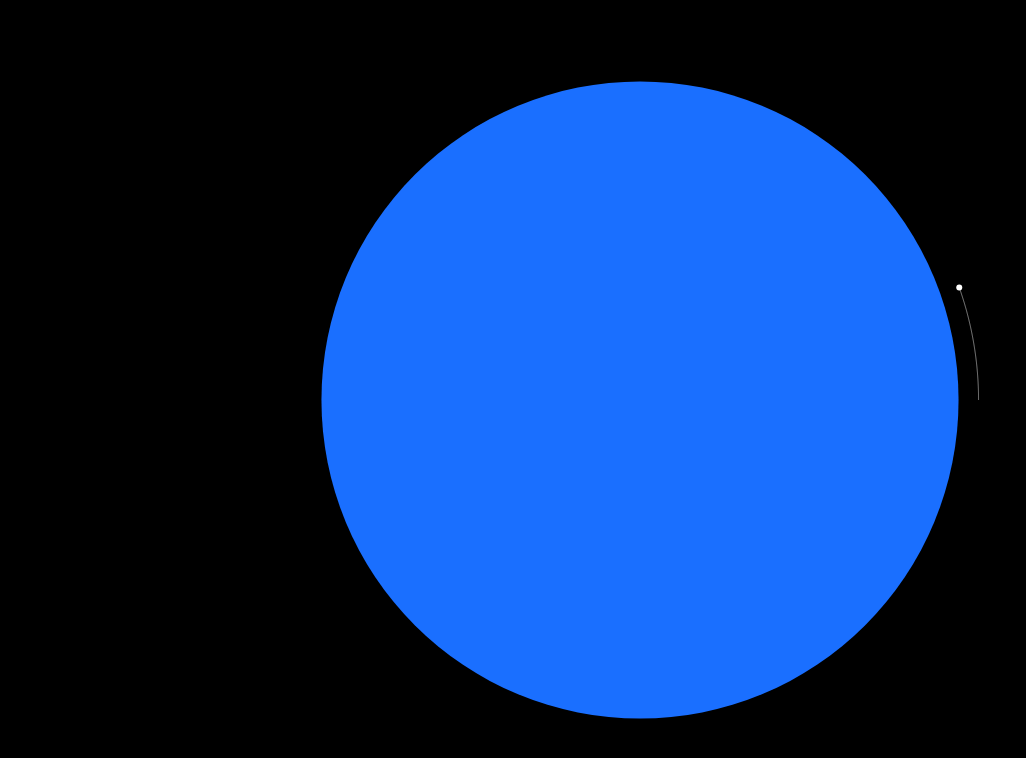
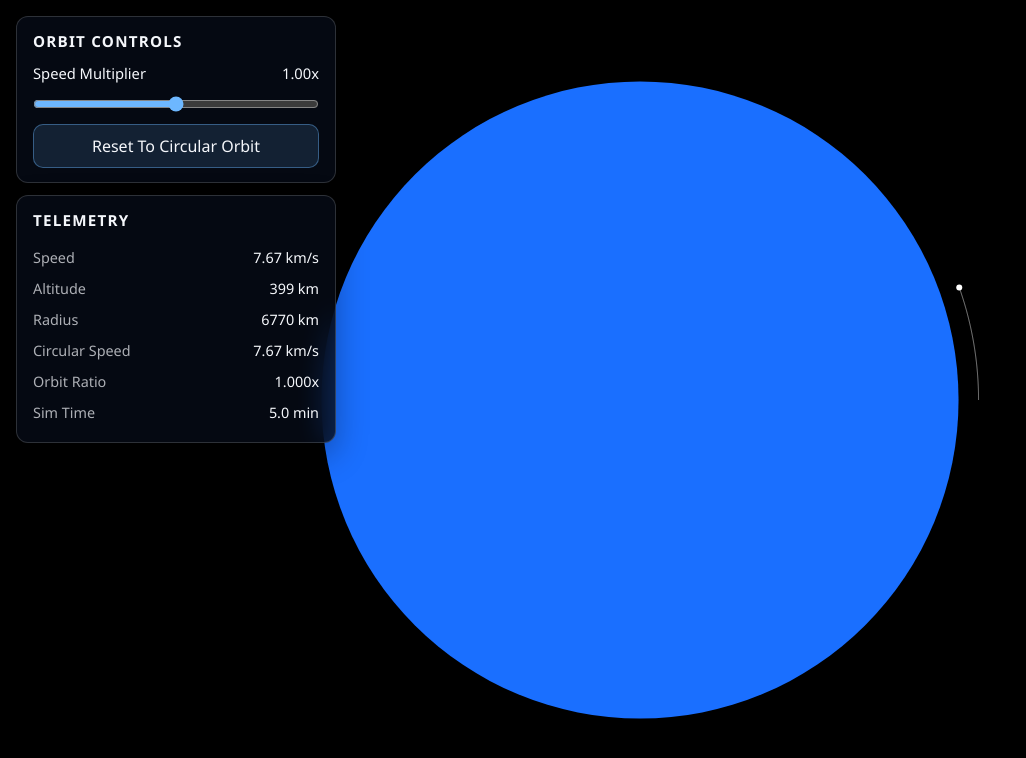
Before and after one commit to omincron/orbit-simulator, a plain HTML site: page index.html in a window 1280 px wide. Shown: the whole page, without its empty margins (0-1026 px from the left). Drawn offline with Linux system fonts and the light colour scheme.

Commit message:
feat: implement  controls and telemetry for user interaction

```diff
--- a/index.html
+++ b/index.html
@@ -8,6 +8,36 @@
   </head>
   <body>
     <canvas id="sim-canvas" aria-label="2D orbit simulation"></canvas>
+    <section class="hud" aria-label="Simulation controls and telemetry">
+      <div class="panel controls-panel">
+        <h1>Orbit Controls</h1>
+        <label class="control-row" for="speed-slider">
+          <span>Speed Multiplier</span>
+          <output id="speed-factor-value" for="speed-slider">1.00x</output>
+        </label>
+        <input
+          id="speed-slider"
+          type="range"
+          min="0.6"
+          max="1.4"
+          step="0.01"
+          value="1.00"
+        />
+        <button id="reset-button" type="button">Reset To Circular Orbit</button>
+      </div>
+
+      <div class="panel telemetry-panel">
+        <h2>Telemetry</h2>
+        <dl>
+          <div><dt>Speed</dt><dd id="speed-readout">0 km/s</dd></div>
+          <div><dt>Altitude</dt><dd id="altitude-readout">0 km</dd></div>
+          <div><dt>Radius</dt><dd id="radius-readout">0 km</dd></div>
+          <div><dt>Circular Speed</dt><dd id="circular-speed-readout">0 km/s</dd></div>
+          <div><dt>Orbit Ratio</dt><dd id="orbit-ratio-readout">0.00x</dd></div>
+          <div><dt>Sim Time</dt><dd id="sim-time-readout">0 min</dd></div>
+        </dl>
+      </div>
+    </section>
     <script type="module" src="./main.js"></script>
   </body>
 </html>
--- a/main.js
+++ b/main.js
@@ -1,39 +1,55 @@
-// ── Physical constants ────────────────────────────────────────────────────────
-const G = 6.674e-11;          // gravitational constant  (m³ kg⁻¹ s⁻²)
-const EARTH_MASS = 5.972e24;  // Earth mass              (kg)
-const EARTH_RADIUS = 6.371e6; // Earth mean radius       (m)  — display only
+const G = 6.674e-11;
+const EARTH_MASS = 5.972e24;
+const EARTH_RADIUS = 6.371e6;
 
-// ── Simulation timestep ───────────────────────────────────────────────────────
-// Step 1.5: use a smaller fixed dt for better orbital stability.
-const DT = 1;                 // seconds per physics step
-const TIME_SCALE = 60;        // simulation seconds per real second
-const R_MIN = 1e3;            // minimum radius clamp    (m)  — prevents ÷0
+const DT = 1;
+const TIME_SCALE = 60;
+const R_MIN = 1e3;
 
-// ── Rendering ─────────────────────────────────────────────────────────────────
-// LEO orbit radius ≈ 6.771e6 m.  We want that to fit comfortably on a ~400 px
-// half-screen, so 1 pixel ≈ 20 000 m  →  scale = 5e-5 px/m.
-const METERS_TO_PIXELS = 5e-5;         // px per metre
-const EARTH_RADIUS_PX  = Math.max(2, EARTH_RADIUS * METERS_TO_PIXELS);
+const METERS_TO_PIXELS = 5e-5;
+const EARTH_RADIUS_PX = Math.max(2, EARTH_RADIUS * METERS_TO_PIXELS);
 const SATELLITE_RADIUS_PX = 3;
 
-// ── Loop limits ───────────────────────────────────────────────────────────────
 const MAX_STEPS_PER_FRAME = 12;
-const TRAIL_MAX_POINTS    = 2000;
+const TRAIL_MAX_POINTS = 2000;
 
-// ── Initial conditions: circular LEO at ~400 km altitude ─────────────────────
-// r₀ = 6.771e6 m,  v_circ = √(GM/r₀) ≈ 7672 m/s  (tangent, +y direction)
-const ORBIT_RADIUS   = EARTH_RADIUS + 4e5;                   // 6.771e6 m
-const ORBITAL_SPEED  = Math.sqrt(G * EARTH_MASS / ORBIT_RADIUS); // ≈ 7672 m/s
+const ORBIT_RADIUS = EARTH_RADIUS + 4e5;
+const ORBITAL_SPEED = Math.sqrt(G * EARTH_MASS / ORBIT_RADIUS);
+const MIN_SPEED_FACTOR = 0.6;
+const MAX_SPEED_FACTOR = 1.4;
 
 const canvas = document.getElementById("sim-canvas");
+const speedSlider = document.getElementById("speed-slider");
+const speedFactorValue = document.getElementById("speed-factor-value");
+const resetButton = document.getElementById("reset-button");
+const speedReadout = document.getElementById("speed-readout");
+const altitudeReadout = document.getElementById("altitude-readout");
+const radiusReadout = document.getElementById("radius-readout");
+const circularSpeedReadout = document.getElementById("circular-speed-readout");
+const orbitRatioReadout = document.getElementById("orbit-ratio-readout");
+const simTimeReadout = document.getElementById("sim-time-readout");
+
+if (
+  !canvas ||
+  !speedSlider ||
+  !speedFactorValue ||
+  !resetButton ||
+  !speedReadout ||
+  !altitudeReadout ||
+  !radiusReadout ||
+  !circularSpeedReadout ||
+  !orbitRatioReadout ||
+  !simTimeReadout
+) {
+  throw new Error("Required DOM elements are missing.");
+}
+
 const ctx = canvas.getContext("2d");
 
 if (!ctx) {
   throw new Error("2D canvas context is required.");
 }
 
-// Top-down view: +x → right (east), +y → up (north), origin = Earth centre.
-// Satellite starts on the +x axis moving tangentially in the +y direction.
 const satellite = {
   previousPosition: { x: ORBIT_RADIUS, y: 0 },
   position: { x: ORBIT_RADIUS, y: 0 },
@@ -41,6 +57,10 @@ const satellite = {
 };
 
 const trail = [];
+
+let simulationTimeSeconds = 0;
+let accumulator = 0;
+let previousTimeSeconds = performance.now() / 1000;
 
 function resizeCanvas() {
   const dpr = window.devicePixelRatio || 1;
@@ -58,16 +78,18 @@ function computeGravityAcceleration(position) {
   const dy = -position.y;
   const r = Math.hypot(dx, dy);
   const rSafe = Math.max(r, R_MIN);
+  const a = (G * EARTH_MASS) / (rSafe * rSafe);
 
-  const a = (G * EARTH_MASS) / (rSafe * rSafe);
-  const ax = a * (dx / rSafe);
-  const ay = a * (dy / rSafe);
-
-  return { x: ax, y: ay };
+  return {
+    x: a * (dx / rSafe),
+    y: a * (dy / rSafe)
+  };
 }
 
 function assertFiniteState() {
   const values = [
+    satellite.previousPosition.x,
+    satellite.previousPosition.y,
     satellite.position.x,
     satellite.position.y,
     satellite.velocity.x,
@@ -81,18 +103,111 @@ function assertFiniteState() {
   }
 }
 
+function formatKilometers(valueMeters, digits = 0) {
+  return `${(valueMeters / 1000).toFixed(digits)} km`;
+}
+
+function formatKilometersPerSecond(valueMetersPerSecond, digits = 2) {
+  return `${(valueMetersPerSecond / 1000).toFixed(digits)} km/s`;
+}
+
+function formatSimulationTime(totalSeconds) {
+  const minutes = totalSeconds / 60;
+  if (minutes < 60) {
+    return `${minutes.toFixed(1)} min`;
+  }
+
+  return `${(minutes / 60).toFixed(2)} h`;
+}
+
+function getRadius() {
+  return Math.hypot(satellite.position.x, satellite.position.y);
+}
+
+function getSpeedMagnitude() {
+  return Math.hypot(satellite.velocity.x, satellite.velocity.y);
+}
+
+function getCircularSpeedAtRadius(radius) {
+  return Math.sqrt(G * EARTH_MASS / Math.max(radius, R_MIN));
+}
+
+function getTangentialUnitVector() {
+  const radius = getRadius();
+  const radiusSafe = Math.max(radius, R_MIN);
+
+  return {
+    x: -satellite.position.y / radiusSafe,
+    y: satellite.position.x / radiusSafe
+  };
+}
+
+function resetTrail() {
+  trail.length = 0;
+  trail.push({ x: satellite.position.x, y: satellite.position.y });
+}
+
+function updateTelemetry() {
+  const radius = getRadius();
+  const altitude = radius - EARTH_RADIUS;
+  const speed = getSpeedMagnitude();
+  const circularSpeed = getCircularSpeedAtRadius(radius);
+
+  speedReadout.textContent = formatKilometersPerSecond(speed);
+  altitudeReadout.textContent = formatKilometers(altitude);
+  radiusReadout.textContent = formatKilometers(radius);
+  circularSpeedReadout.textContent = formatKilometersPerSecond(circularSpeed);
+  orbitRatioReadout.textContent = `${(speed / circularSpeed).toFixed(3)}x`;
+  simTimeReadout.textContent = formatSimulationTime(simulationTimeSeconds);
+}
+
+function applySpeedFactor(speedFactor) {
+  const clampedFactor = Math.min(MAX_SPEED_FACTOR, Math.max(MIN_SPEED_FACTOR, speedFactor));
+  const radius = getRadius();
+  const circularSpeed = getCircularSpeedAtRadius(radius);
+  const tangentialDirection = getTangentialUnitVector();
+  const newSpeed = circularSpeed * clampedFactor;
+
+  satellite.previousPosition.x = satellite.position.x;
+  satellite.previousPosition.y = satellite.position.y;
+  satellite.velocity.x = tangentialDirection.x * newSpeed;
+  satellite.velocity.y = tangentialDirection.y * newSpeed;
+
+  speedSlider.value = clampedFactor.toFixed(2);
+  speedFactorValue.textContent = `${clampedFactor.toFixed(2)}x`;
+
+  resetTrail();
+  updateTelemetry();
+}
+
+function resetToCircularOrbit() {
+  satellite.previousPosition.x = ORBIT_RADIUS;
+  satellite.previousPosition.y = 0;
+  satellite.position.x = ORBIT_RADIUS;
+  satellite.position.y = 0;
+  satellite.velocity.x = 0;
+  satellite.velocity.y = ORBITAL_SPEED;
+
+  simulationTimeSeconds = 0;
+  accumulator = 0;
+  speedSlider.value = "1.00";
+  speedFactorValue.textContent = "1.00x";
+
+  resetTrail();
+  updateTelemetry();
+}
+
 function stepPhysics() {
   satellite.previousPosition.x = satellite.position.x;
   satellite.previousPosition.y = satellite.position.y;
 
   const acceleration = computeGravityAcceleration(satellite.position);
 
-  // Semi-implicit Euler (symplectic Euler): better long-term orbital behavior.
   satellite.velocity.x += acceleration.x * DT;
   satellite.velocity.y += acceleration.y * DT;
-
   satellite.position.x += satellite.velocity.x * DT;
   satellite.position.y += satellite.velocity.y * DT;
+  simulationTimeSeconds += DT;
 
   assertFiniteState();
 
@@ -120,22 +235,18 @@ function drawScene(alpha) {
   const centerX = canvas.width / 2;
   const centerY = canvas.height / 2;
 
-  // Top-down view: simulation +y is screen-up, so invert y axis.
-  // Scale converts metres → pixels.
   ctx.setTransform(METERS_TO_PIXELS, 0, 0, -METERS_TO_PIXELS, centerX, centerY);
 
-  // Earth — blue circle sized to its real radius in the chosen scale.
   ctx.fillStyle = "#1a6fff";
   drawFilledCircle(0, 0, EARTH_RADIUS_PX / METERS_TO_PIXELS);
 
-  // Orbit trail — thin white line.
   if (trail.length > 1) {
     ctx.strokeStyle = "rgba(255,255,255,0.5)";
     ctx.lineWidth = 1 / METERS_TO_PIXELS;
     ctx.beginPath();
     ctx.moveTo(trail[0].x, trail[0].y);
-    for (let i = 1; i < trail.length; i += 1) {
-      ctx.lineTo(trail[i].x, trail[i].y);
+    for (let index = 1; index < trail.length; index += 1) {
+      ctx.lineTo(trail[index].x, trail[index].y);
     }
     ctx.stroke();
   }
@@ -143,7 +254,6 @@ function drawScene(alpha) {
   const satelliteX = lerp(satellite.previousPosition.x, satellite.position.x, alpha);
   const satelliteY = lerp(satellite.previousPosition.y, satellite.position.y, alpha);
 
-  // Satellite — bright white dot.
   ctx.fillStyle = "#fff";
   drawFilledCircle(
     satelliteX,
@@ -151,9 +261,6 @@ function drawScene(alpha) {
     SATELLITE_RADIUS_PX / METERS_TO_PIXELS
   );
 }
-
-let accumulator = 0;
-let previousTimeSeconds = performance.now() / 1000;
 
 function frame() {
   const nowSeconds = performance.now() / 1000;
@@ -164,9 +271,7 @@ function frame() {
     frameDelta = 0;
   }
 
-  // Clamp unusually long frames (tab switch, debugger pause) to keep stepping sane.
   frameDelta = Math.min(frameDelta, 0.25);
-
   accumulator += frameDelta * TIME_SCALE;
 
   let steps = 0;
@@ -180,13 +285,21 @@ function frame() {
     accumulator = DT - 1e-9;
   }
 
-  const alpha = accumulator / DT;
-  drawScene(alpha);
+  drawScene(accumulator / DT);
+  updateTelemetry();
   requestAnimationFrame(frame);
 }
 
 resizeCanvas();
 window.addEventListener("resize", resizeCanvas);
 
-trail.push({ x: satellite.position.x, y: satellite.position.y });
+speedSlider.addEventListener("input", (event) => {
+  applySpeedFactor(Number(event.target.value));
+});
+
+resetButton.addEventListener("click", () => {
+  resetToCircularOrbit();
+});
+
+resetToCircularOrbit();
 requestAnimationFrame(frame);
--- a/styles.css
+++ b/styles.css
@@ -5,6 +5,8 @@ body {
   height: 100%;
   overflow: hidden;
   background: #000;
+  color: #f5f7fb;
+  font-family: "IBM Plex Sans", "Segoe UI", sans-serif;
 }
 
 #sim-canvas {
@@ -13,3 +15,90 @@ body {
   height: 100vh;
   background: #000;
 }
+
+.hud {
+  position: fixed;
+  top: 16px;
+  left: 16px;
+  display: grid;
+  gap: 12px;
+  width: min(320px, calc(100vw - 32px));
+  pointer-events: none;
+}
+
+.panel {
+  padding: 14px 16px;
+  border: 1px solid rgba(255, 255, 255, 0.16);
+  border-radius: 12px;
+  background: rgba(7, 12, 24, 0.78);
+  backdrop-filter: blur(12px);
+  box-shadow: 0 12px 32px rgba(0, 0, 0, 0.3);
+  pointer-events: auto;
+}
+
+.panel h1,
+.panel h2 {
+  margin: 0 0 12px;
+  font-size: 0.95rem;
+  letter-spacing: 0.08em;
+  text-transform: uppercase;
+}
+
+.control-row {
+  display: flex;
+  justify-content: space-between;
+  align-items: center;
+  gap: 12px;
+  margin-bottom: 12px;
+  font-size: 0.92rem;
+}
+
+#speed-slider {
+  width: 100%;
+  margin: 0 0 12px;
+  accent-color: #6db7ff;
+}
+
+#reset-button {
+  width: 100%;
+  padding: 10px 12px;
+  border: 1px solid rgba(109, 183, 255, 0.4);
+  border-radius: 10px;
+  background: rgba(109, 183, 255, 0.14);
+  color: inherit;
+  font: inherit;
+  cursor: pointer;
+}
+
+#reset-button:hover {
+  background: rgba(109, 183, 255, 0.22);
+}
+
+.telemetry-panel dl {
+  margin: 0;
+}
+
+.telemetry-panel div {
+  display: flex;
+  justify-content: space-between;
+  gap: 12px;
+  padding: 6px 0;
+  font-size: 0.9rem;
+}
+
+.telemetry-panel dt {
+  color: rgba(245, 247, 251, 0.7);
+}
+
+.telemetry-panel dd {
+  margin: 0;
+  font-variant-numeric: tabular-nums;
+}
+
+@media (max-width: 640px) {
+  .hud {
+    top: 12px;
+    left: 12px;
+    width: min(300px, calc(100vw - 24px));
+  }
+}
```
Also changed, not shown: 3 other files.
